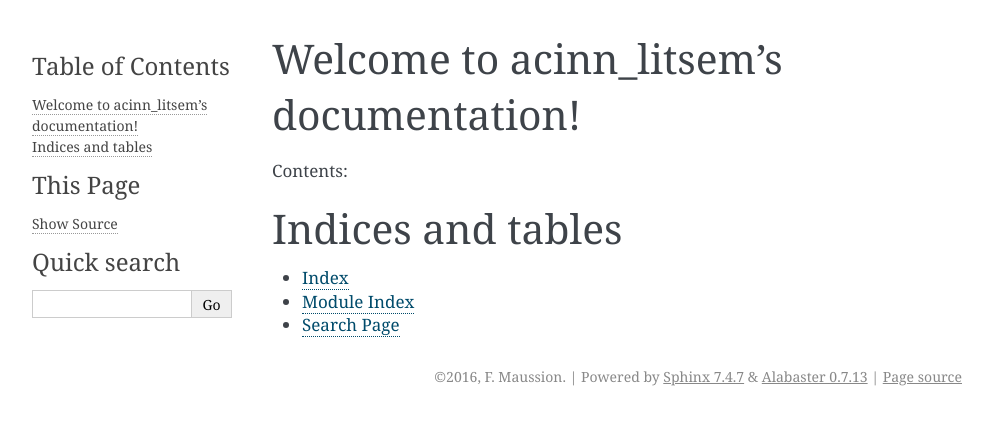
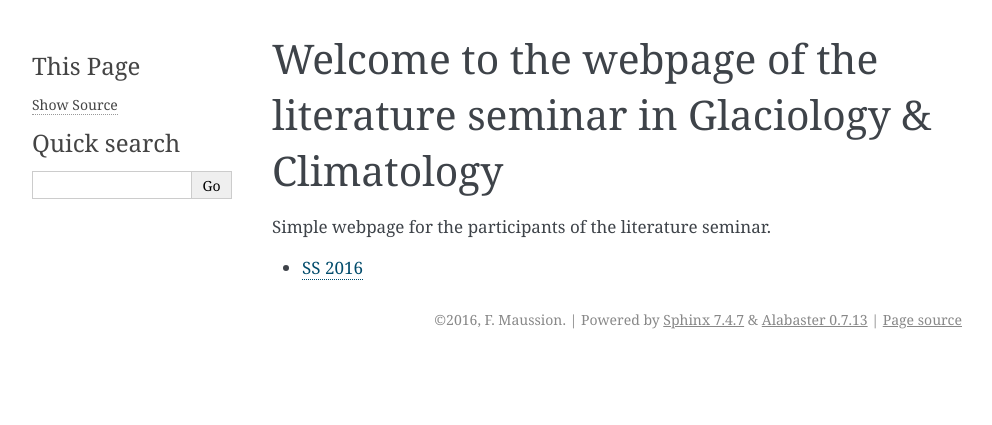
Before and after one commit to fmaussion/acinn_litsem, a Sphinx documentation site: the page built from docs/index.rst, in a window 1280 px wide. Shown: the top 425 px of the page, without its empty margins (148-1140 px from the left). Built offline with Sphinx 7.4.7, drawn with Linux system fonts in a browser that asks for light colours.

Commit message:
First structure

```diff
--- a/README.rst
+++ b/README.rst
@@ -5,14 +5,14 @@
 Literature seminar ACINN
 ========================
 
-Simple web for the ACINN literature seminar in glaciology/climatology.
+Simple webpage for the ACINN literature seminar in glaciology/climatology.
 
 
 About
 -----
 
 :License:
-    GNU GPLv3
+    MIT
 
 :Author:
     Fabien Maussion - fabien.maussion@uibk.ac.at
--- a/docs/conf.py
+++ b/docs/conf.py
@@ -49,7 +49,7 @@
 master_doc = 'index'
 
 # General information about the project.
-project = 'acinn_litsem'
+project = 'ACINN Literature seminar'
 copyright = '2016, F. Maussion'
 author = 'F. Maussion'
 
@@ -111,7 +111,7 @@
 
 # The theme to use for HTML and HTML Help pages.  See the documentation for
 # a list of builtin themes.
-html_theme = 'alabaster'
+# html_theme = 'alabaster'
 
 # Theme options are theme-specific and customize the look and feel of a theme
 # further.  For a list of options available for each theme, see the
--- a/docs/index.rst
+++ b/docs/index.rst
@@ -1,21 +1,9 @@
-.. acinn_litsem documentation master file, created by
-   sphinx-quickstart on Sun Mar  6 00:28:19 2016.
-   You can adapt this file completely to your liking, but it should at least
-   contain the root `toctree` directive.
+Welcome to the webpage of the literature seminar in Glaciology & Climatology
+============================================================================
 
-Welcome to acinn_litsem's documentation!
-========================================
-
-Contents:
+Simple webpage for the participants of the literature seminar.
 
 .. toctree::
-   :maxdepth: 2
+    :maxdepth: 1
 
-
-
-Indices and tables
-==================
-
-* :ref:`genindex`
-* :ref:`modindex`
-* :ref:`search`
+    ss_2016
--- /dev/null
+++ b/docs/ss_2016.rst
@@ -0,0 +1,2 @@
+SS 2016
+=======
```
